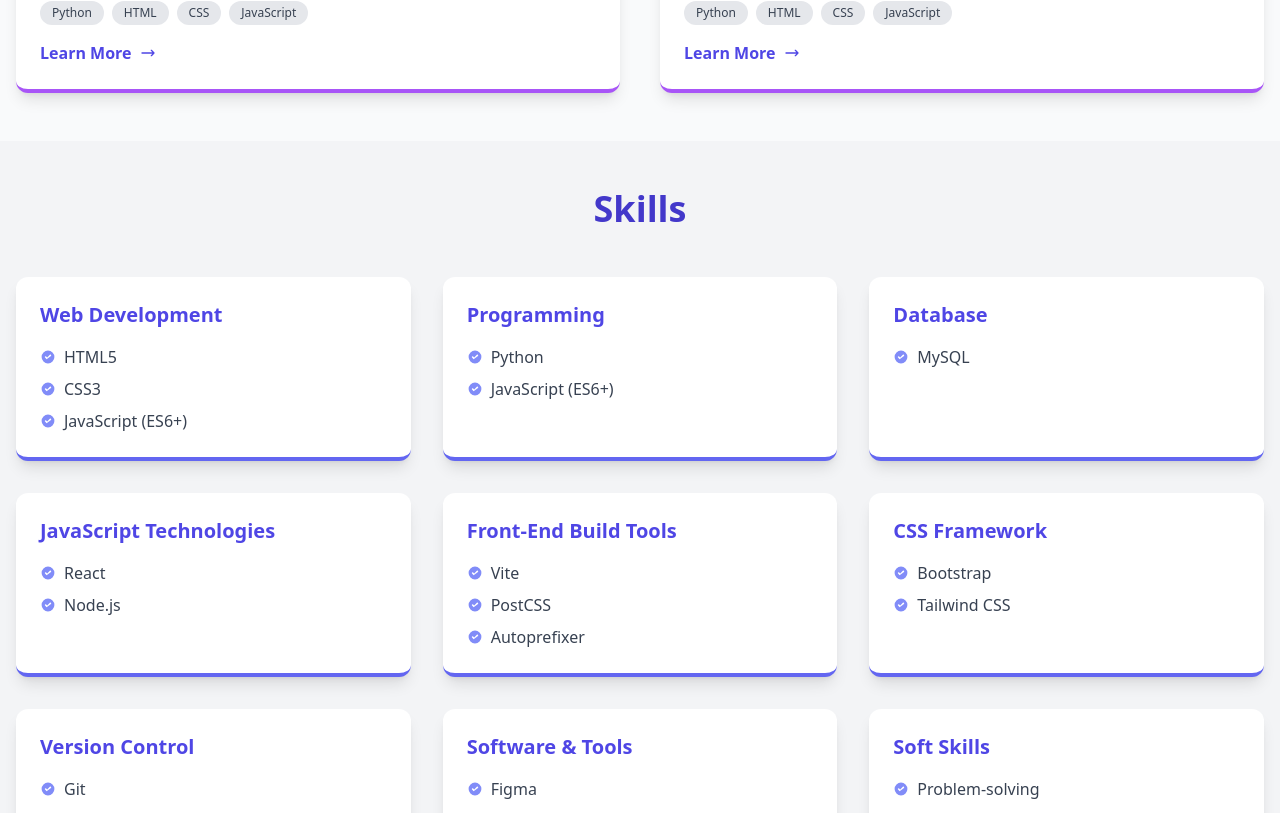
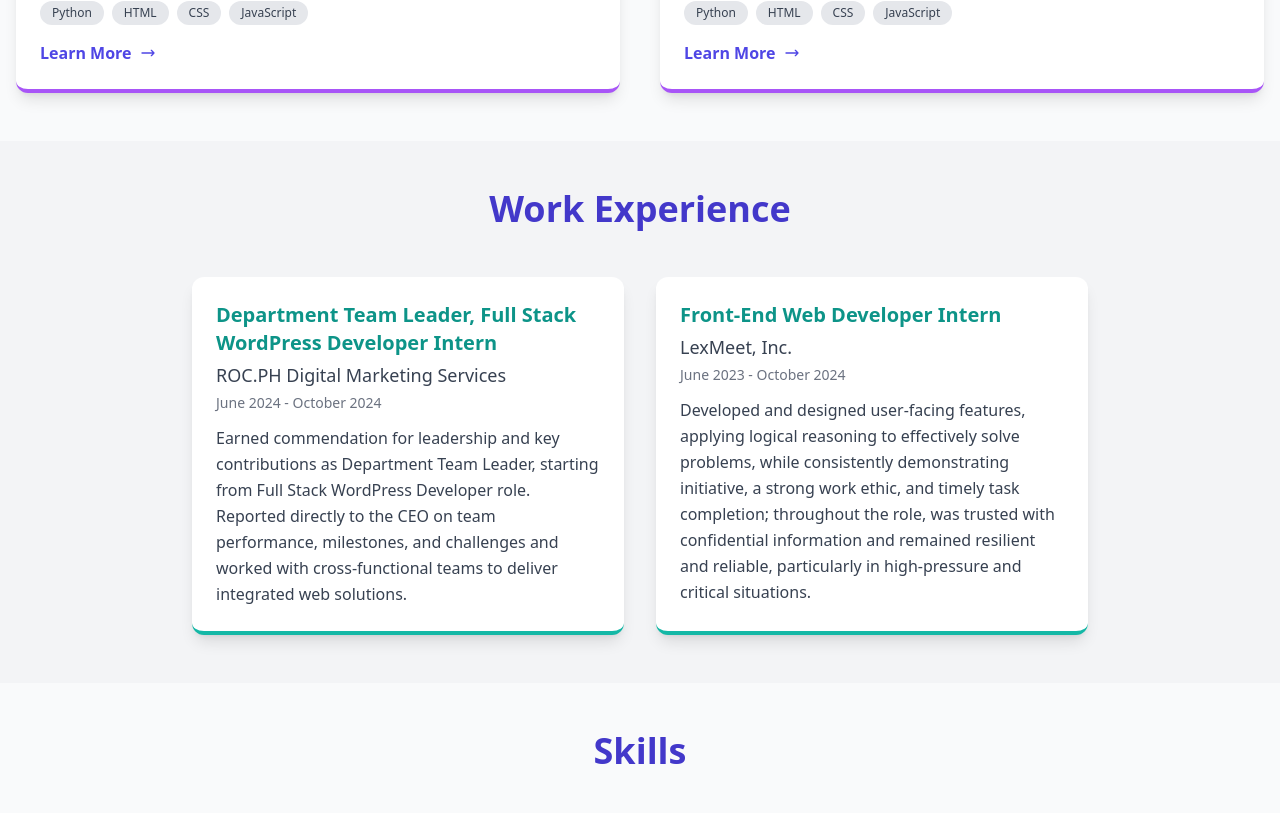
Before and after one commit to vnclrd/vnclrd-portfolio, a React (Vite) app: page / in a window 1280 px wide. Shown: the part 927-1740 px from the top of the page. Built offline with nearby package versions, Linux system fonts and the light colour scheme.

Commit message:
Added work experience section

```diff
--- a/src/App.jsx
+++ b/src/App.jsx
@@ -203,6 +203,23 @@ const App = () => {
     },
   ];
 
+  const workExperience = [
+    {
+      id: 'work-1',
+      title: 'Department Team Leader, Full Stack WordPress Developer Intern',
+      company: 'ROC.PH Digital Marketing Services',
+      years: 'June 2024 - October 2024',
+      description: 'Earned commendation for leadership and key contributions as Department Team Leader, starting from Full Stack WordPress Developer role. Reported directly to the CEO on team performance, milestones, and challenges and worked with cross-functional teams to deliver integrated web solutions.'
+    },
+    {
+      id: 'work-2',
+      title: 'Front-End Web Developer Intern',
+      company: 'LexMeet, Inc.',
+      years: 'June 2023 - October 2024',
+      description: 'Developed and designed user-facing features, applying logical reasoning to effectively solve problems, while consistently demonstrating initiative, a strong work ethic, and timely task completion; throughout the role, was trusted with confidential information and remained resilient and reliable, particularly in high-pressure and critical situations.'
+    }
+  ];
+
   const education = [
     {
       id: 'edu-1',
@@ -386,6 +403,7 @@ const App = () => {
           {/* Desktop Navigation */}
           <div className="hidden md:flex space-x-6">
             <button onClick={() => scrollToSection('projects')} className={`${isDarkMode ? 'text-gray-300 hover:text-indigo-400 hover:bg-gray-700' : 'text-gray-600 hover:text-indigo-700 hover:bg-gray-100'} font-medium transition duration-300 rounded-md px-3 py-2`}>Projects</button>
+            <button onClick={() => scrollToSection('work-experience')} className={`${isDarkMode ? 'text-gray-300 hover:text-indigo-400 hover:bg-gray-700' : 'text-gray-600 hover:text-indigo-700 hover:bg-gray-100'} font-medium transition duration-300 rounded-md px-3 py-2`}>Work Experience</button>
             <button onClick={() => scrollToSection('skills')} className={`${isDarkMode ? 'text-gray-300 hover:text-indigo-400 hover:bg-gray-700' : 'text-gray-600 hover:text-indigo-700 hover:bg-gray-100'} font-medium transition duration-300 rounded-md px-3 py-2`}>Skills</button>
             <button onClick={() => scrollToSection('education')} className={`${isDarkMode ? 'text-gray-300 hover:text-indigo-400 hover:bg-gray-700' : 'text-gray-600 hover:text-indigo-700 hover:bg-gray-100'} font-medium transition duration-300 rounded-md px-3 py-2`}>Education</button>
             <button onClick={() => scrollToSection('certifications')} className={`${isDarkMode ? 'text-gray-300 hover:text-indigo-400 hover:bg-gray-700' : 'text-gray-600 hover:text-indigo-700 hover:bg-gray-100'} font-medium transition duration-300 rounded-md px-3 py-2`}>Certifications</button>
@@ -411,6 +429,7 @@ const App = () => {
         {isMenuOpen && (
           <div className={`md:hidden ${isDarkMode ? 'bg-gray-800 shadow-lg' : 'bg-white shadow-lg'} py-2`}>
             <button onClick={() => scrollToSection('projects')} className={`block w-full text-left px-4 py-2 ${isDarkMode ? 'text-gray-300 hover:bg-gray-700' : 'text-gray-600 hover:bg-gray-100'}`}>Projects</button>
+            <button onClick={() => scrollToSection('work-experience')} className={`block w-full text-left px-4 py-2 ${isDarkMode ? 'text-gray-300 hover:bg-gray-700' : 'text-gray-600 hover:bg-gray-100'}`}>Work Experience</button>
             <button onClick={() => scrollToSection('skills')} className={`block w-full text-left px-4 py-2 ${isDarkMode ? 'text-gray-300 hover:bg-gray-700' : 'text-gray-600 hover:bg-gray-100'}`}>Skills</button>
             <button onClick={() => scrollToSection('education')} className={`block w-full text-left px-4 py-2 ${isDarkMode ? 'text-gray-300 hover:bg-gray-700' : 'text-gray-600 hover:bg-gray-100'}`}>Education</button>
             <button onClick={() => scrollToSection('certifications')} className={`block w-full text-left px-4 py-2 ${isDarkMode ? 'text-gray-300 hover:bg-gray-700' : 'text-gray-600 hover:bg-gray-100'}`}>Certifications</button>
@@ -482,15 +501,34 @@ const App = () => {
         </div>
       </section>
 
+      {/* Work Experience Section */}
+      <section id="work-experience" className={`py-12 md:py-12 scroll-mt-[96px] ${isDarkMode ? 'bg-gray-800' : 'bg-gray-100'}`}>
+        <div className="container mx-auto px-4">
+          <h2 className={`text-3xl md:text-4xl font-bold text-center mb-12 ${isDarkMode ? 'text-white' : 'text-indigo-700'}`}>
+            Work Experience
+          </h2>
+          <div className="grid grid-cols-1 md:grid-cols-2 gap-8 max-w-4xl mx-auto">
+            {workExperience.map((job) => (
+              <div key={job.id} className={`p-6 rounded-xl shadow-lg border-b-4 border-teal-500 hover:shadow-xl transition duration-300 transform hover:-translate-y-1 ${isDarkMode ? 'bg-gray-700 text-gray-200' : 'bg-white text-gray-800'}`}>
+                <h3 className={`text-xl font-semibold mb-1 ${isDarkMode ? 'text-teal-400' : 'text-teal-600'}`}>{job.title}</h3>
+                <p className={`${isDarkMode ? 'text-gray-300' : 'text-gray-700'} text-lg mb-1`}>{job.company}</p>
+                <p className={`${isDarkMode ? 'text-gray-400' : 'text-gray-500'} text-sm mb-3`}>{job.years}</p>
+                <p className={`${isDarkMode ? 'text-gray-300' : 'text-gray-700'} leading-relaxed`}>{job.description}</p>
+              </div>
+            ))}
+          </div>
+        </div>
+      </section>
+
       {/* Skills Section */}
-      <section id="skills" className={`py-12 md:py-12 scroll-mt-[96px] ${isDarkMode ? 'bg-gray-800' : 'bg-gray-100'}`}>
+      <section id="skills" className={`py-12 md:py-12 scroll-mt-[96px] ${isDarkMode ? 'bg-gray-900' : 'bg-gray-50'}`}>
         <div className="container mx-auto px-4">
           <h2 className={`text-3xl md:text-4xl font-bold text-center mb-12 ${isDarkMode ? 'text-white' : 'text-indigo-700'}`}>
             Skills
           </h2>
           <div className="grid grid-cols-1 md:grid-cols-2 lg:grid-cols-3 gap-8">
             {Object.entries(skills).map(([category, skillList]) => (
-              <div key={category} className={`p-6 rounded-xl shadow-lg border-b-4 border-indigo-500 hover:shadow-xl transition duration-300 transform hover:-translate-y-1 ${isDarkMode ? 'bg-gray-700 text-gray-200' : 'bg-white text-gray-800'}`}>
+              <div key={category} className={`p-6 rounded-xl shadow-lg border-b-4 border-indigo-500 hover:shadow-xl transition duration-300 transform hover:-translate-y-1 ${isDarkMode ? 'bg-gray-800 text-gray-200' : 'bg-white text-gray-800'}`}>
                 <h3 className={`text-xl font-semibold mb-4 ${isDarkMode ? 'text-indigo-400' : 'text-indigo-600'}`}>{category}</h3>
                 <ul className="list-disc list-inside space-y-2">
                   {skillList.map((skill, index) => (
@@ -509,14 +547,14 @@ const App = () => {
       </section>
 
       {/* Education Section */}
-      <section id="education" className={`pt-12 md:pt-12 py-12 md:py-12 scroll-mt-[96px] ${isDarkMode ? 'bg-gray-900' : 'bg-gray-50'}`}>
+      <section id="education" className={`pt-12 md:pt-12 py-12 md:py-12 scroll-mt-[96px] ${isDarkMode ? 'bg-gray-800' : 'bg-gray-100'}`}>
         <div className="container mx-auto px-4">
           <h2 className={`text-3xl md:text-4xl font-bold text-center mb-12 ${isDarkMode ? 'text-white' : 'text-indigo-700'}`}>
             Education
           </h2>
           <div className="grid grid-cols-1 md:grid-cols-2 gap-8 max-w-4xl mx-auto">
             {education.map((edu) => (
-              <div key={edu.id} className={`p-6 rounded-xl shadow-lg border-b-4 border-indigo-500 hover:shadow-xl transition duration-300 transform hover:-translate-y-1 flex items-start space-x-4 ${isDarkMode ? 'bg-gray-800 text-gray-200' : 'bg-white text-gray-800'}`}>
+              <div key={edu.id} className={`p-6 rounded-xl shadow-lg border-b-4 border-indigo-500 hover:shadow-xl transition duration-300 transform hover:-translate-y-1 flex items-start space-x-4 ${isDarkMode ? 'bg-gray-700 text-gray-200' : 'bg-white text-gray-800'}`}>
                 <div>
                   <h3 className={`text-xl font-semibold mb-1 ${isDarkMode ? 'text-indigo-400' : 'text-indigo-600'}`}>{edu.degree}</h3>
                   <p className={`${isDarkMode ? 'text-gray-300' : 'text-gray-700'} text-lg mb-1`}>{edu.institution}</p>
@@ -530,7 +568,7 @@ const App = () => {
       </section>
 
       {/* Certifications Section */}
-      <section id="certifications" className={`mx-auto px-4 py-12 md:py-12 scroll-mt-[96px] ${isDarkMode ? 'bg-gray-800' : 'bg-gray-100'}`}>
+      <section id="certifications" className={`mx-auto px-4 py-12 md:py-12 scroll-mt-[96px] ${isDarkMode ? 'bg-gray-900' : 'bg-gray-50'}`}>
         <h2 className={`text-3xl md:text-4xl font-bold text-center mb-12 ${isDarkMode ? 'text-white' : 'text-indigo-700'}`}>
           Certifications
         </h2>
```
